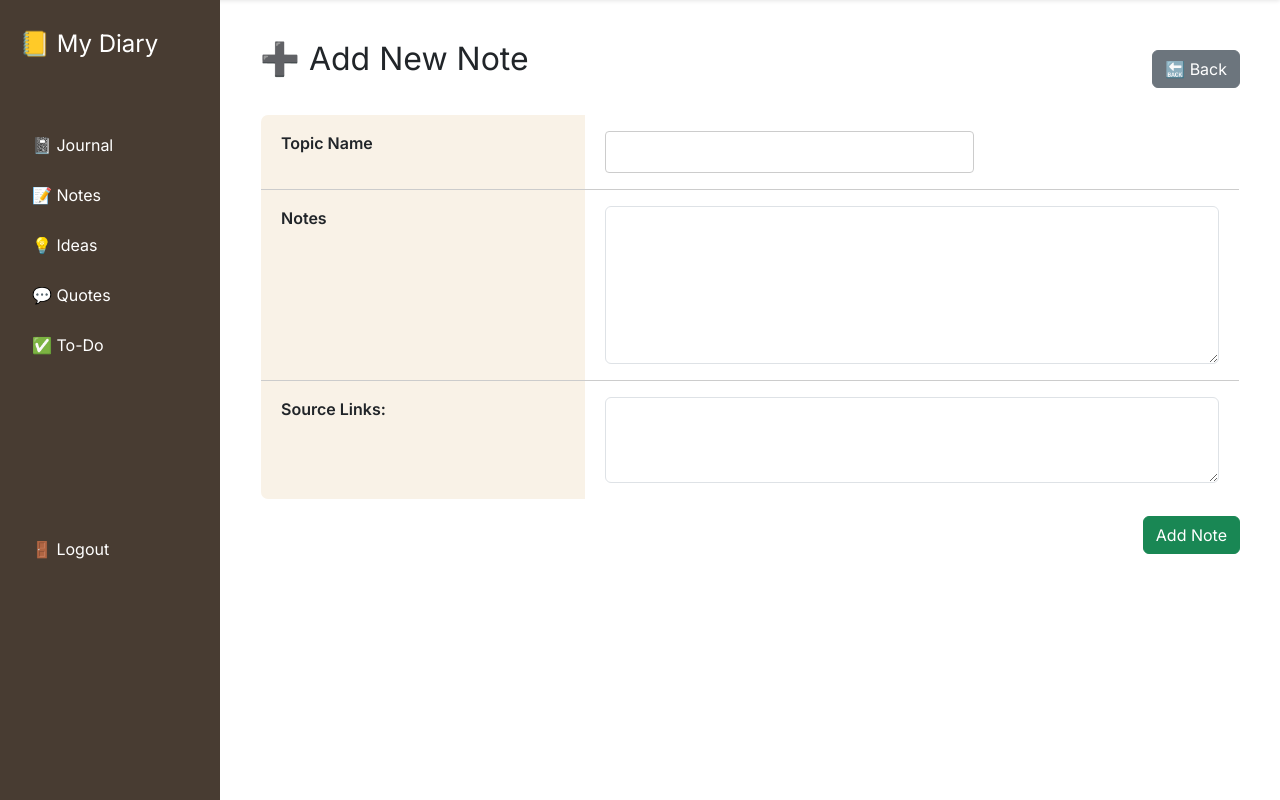
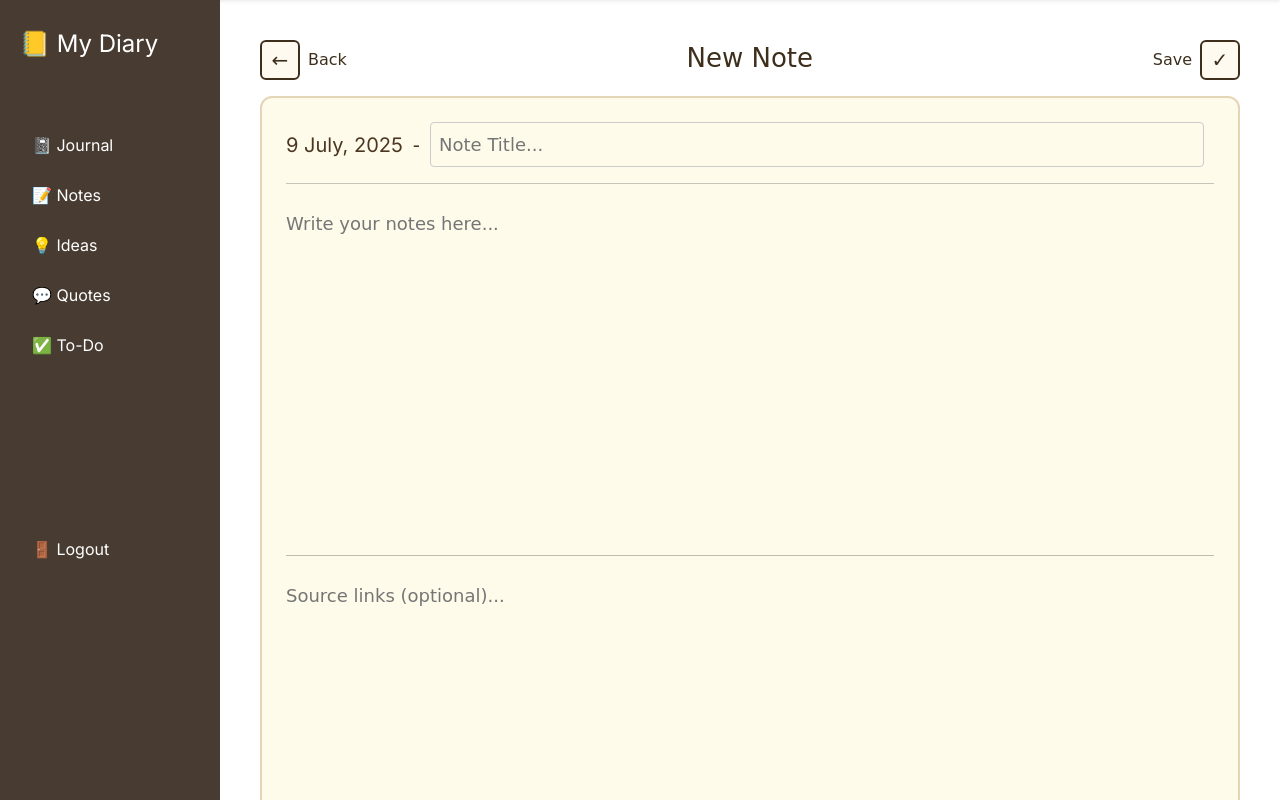
Before and after one commit to Krishna-Thombare/My-Digital-Diary, a Flask app: page /notes/add in a window 1280 px wide. Shown: the part 44-844 px from the top of the page. Run offline with Flask 3, Linux system fonts and the light colour scheme; the visitor is signed in with stand-in values (Sample User, id 1).

Commit message:
Added styling to the pages.

```diff
--- a/app/blueprints/journal/routes.py
+++ b/app/blueprints/journal/routes.py
@@ -1,6 +1,6 @@
 from flask import Blueprint, render_template, redirect, url_for, flash, session, request
 from . import journal_bp
-from datetime import date
+from datetime import date, datetime
 from app.forms.journal_form import JournalForm, DeleteForm
 from app.models import db, UserJournal
 from app.utils.decorators import login_required
@@ -17,6 +17,8 @@ def journal_list():
 @login_required
 def add_journal():
     form = JournalForm()
+    today = datetime.now()
+    date_str = f"{today.day} {today.strftime('%B, %Y')}"
     if form.validate_on_submit():
         new_entry = UserJournal(
             user_id=session["user_id"],
@@ -29,7 +31,7 @@ def add_journal():
         db.session.commit()
         flash("Journal entry saved!", "success")
         return redirect(url_for("journal.journal_list"))
-    return render_template("journal/journal_add.html", form=form)
+    return render_template("journal/journal_add.html", form=form, current_date=date_str)
 
 @journal_bp.route("/view/<int:journal_id>")
 @login_required
--- a/app/blueprints/notes/routes.py
+++ b/app/blueprints/notes/routes.py
@@ -1,6 +1,6 @@
 from flask import Blueprint, render_template, redirect, url_for, request, flash, session
 from . import notes_bp
-from datetime import date
+from datetime import date, datetime
 from app.forms.notes_form import NoteForm, DeleteForm
 from app.models import UserNotes, db
 from app.utils.decorators import login_required
@@ -17,6 +17,8 @@ def notes_list():
 @login_required
 def add_note():
     form = NoteForm()
+    today = datetime.now()
+    date_str = f"{today.day} {today.strftime('%B, %Y')}"
     if form.validate_on_submit():
         new_note = UserNotes(
             user_id=session["user_id"],
@@ -30,7 +32,7 @@ def add_note():
         db.session.commit()
         flash("Note added successfully!", "success")
         return redirect(url_for("notes.notes_list"))
-    return render_template("notes/notes_add.html", form=form)
+    return render_template("notes/notes_add.html", form=form, current_date=date_str)
 
 @notes_bp.route("/view/<int:note_id>")
 @login_required
--- a/app/blueprints/notes/templates/notes/notes_add.html
+++ b/app/blueprints/notes/templates/notes/notes_add.html
@@ -2,28 +2,35 @@
 
 {% block content %}
 <div class="d-flex justify-content-between align-items-center mb-3">
-    <h2>➕ Add New Note</h2>
-    <a href="{{ url_for('notes.notes_list') }}" class="btn btn-secondary">🔙 Back</a>
+    <div class="d-flex align-items-center">
+        <a href="{{ url_for('notes.notes_list') }}" class="vintage-icon-btn">←</a>
+        <span class="vintage-label ms-2">Back</span>
+    </div>
+
+    <h2 class="text-center flex-grow-1 vintage-title">New Note</h2>
+
+    <div class="d-flex align-items-center">
+        <span class="vintage-label me-2">Save</span>
+        <button form="noteForm" type="submit" class="vintage-icon-btn">✓</button>
+    </div>
 </div>
 
-<form method="POST">
-    {{ form.hidden_tag() }}
-    <table class="table table-bordered bg-white">
-        <tr>
-            <th>{{ form.note_name.label }}</th>
-            <td>{{ form.note_name(class="form-control") }}</td>
-        </tr>
-        <tr>
-            <th>{{ form.notes.label }}</th>
-            <td>{{ form.notes(rows=6, class="form-control") }}</td>
-        </tr>
-        <tr>
-            <th>{{ form.source_links.label }}</th>
-            <td>{{ form.source_links(rows=3, class="form-control") }}</td>
-        </tr>
-    </table>
-    <div class="d-flex justify-content-end">
-        {{ form.submit(class="btn btn-success") }}
-    </div>
-</form>
+<div class="vintage-diary-box">
+    <form id="noteForm" method="POST">
+        {{ form.hidden_tag() }}
+
+        <div class="vintage-header">
+            <span class="journal-date">{{ current_date }}</span> -
+            {{ form.note_name(class="vintage-topic-input", placeholder="Note Title...") }}
+            <hr class="vintage-line">
+        </div>
+        <hr>
+
+        <div class="vintage-body">
+            {{ form.notes(class="vintage-textarea", rows="12", placeholder="Write your notes here...") }}
+            <hr class="line">
+            {{ form.source_links(class="vintage-textarea", rows="4", placeholder="Source links (optional)...") }}
+        </div>
+    </form>
+</div>
 {% endblock %}
--- a/app/blueprints/todo/templates/todo/todo.html
+++ b/app/blueprints/todo/templates/todo/todo.html
@@ -2,9 +2,10 @@
 
 {% block content %}
 <h2>📝 To-Do List</h2>
+<br>
 
 <!-- Add Task Form -->
-<form method="POST" action="{{ url_for('todo.todo') }}" class="mb-4">
+<form method="POST" action="{{ url_for('todo.todo') }}" class="mb-3">
     {{ form.hidden_tag() }}
     {{ form.task.label }} {{ form.task(size=40, placeholder="Write your task...") }}
     <button type="submit" class="btn btn-primary btn-sm">Add</button>
--- a/app/static/css/style.css
+++ b/app/static/css/style.css
@@ -14,6 +14,8 @@ body {
 /* Layout Container */
 .layout {
     display: flex;
+    height: 100vh; /* Full viewport height */
+    overflow: hidden; /* Prevent sidebar from scrolling */
 }
 
 /* Sidebar */
@@ -56,7 +58,7 @@ body {
 }
 
 .content h1, .content h2 {
-    margin-bottom: 20px;
+    margin-bottom: 3px;
 }
 
 /* Task Done */
@@ -232,13 +234,14 @@ td {
     border-radius: 4px;
 }
 
-/* ===== Journal List Custom Styling (like hand-drawn image) ===== */
+/* ===== List Custom Styling ===== */
 
 .table {
-    background-color: #fff8dc; /* Light cream background like the image */
-    font-family: 'Comic Sans MS', cursive, sans-serif;
-    font-size: 16px;
-    border: px solid #ccc;
+    border: 2px solid #c7b299;     /* Outer border only */
+    border-collapse: collapse;     /* Merge borders, remove gaps */
+    border-radius: 12px;
+    width: 100%;
+    overflow: hidden;
 }
 
 .table th,
@@ -276,7 +279,7 @@ td {
 
 .btn-danger:hover {
     text-decoration: underline;
-    color: red; /* Ensure hover doesn't affect color */
+    color: red;
     background: none;
 }
 
@@ -286,10 +289,126 @@ td {
     font-size: 14px;
     padding: 6px 12px;
     border-radius: 6px;
-    background-color: #000;
+    background-color: #000000;
     color: #fff;
 }
 
 .btn-primary:hover {
-    background-color: #333;
+    background-color: #616161;
 }
+
+/* ===== Vintage Journal Style ===== */
+.vintage-title {
+    font-family: 'Comic Sans MS', cursive;
+    font-size: 26px;
+    color: #3e2f1c;
+}
+
+.vintage-diary-box {
+    background: #fffbea;
+    border: 2px solid #e4d5b7;
+    border-radius: 12px;
+    padding: 24px;
+}
+
+.vintage-header {
+    display: flex;
+    align-items: center;
+    gap: 10px;
+    font-family: 'Dancing Script', cursive;
+    font-size: 20px;
+    color: #4b3621;
+    margin-bottom: 10px;
+}
+
+.vintage-topic-input {
+    flex-grow: 1;
+    border: none;
+    border-bottom: 1px solid #8b6e4b;
+    background: transparent;
+    font-size: 18px;
+    font-family: 'Dancing Script', cursive;
+    color: #4b3621;
+    padding: 4px;
+}
+
+.vintage-topic-input:focus {
+    outline: none;
+    border-bottom: 2px solid #a1866f;
+}
+
+.vintage-line {
+    border: none;
+    border-bottom: 1px solid #c7b299;
+    margin-top: 10px;
+}
+
+.vintage-textarea {
+    width: 100%;
+    background: transparent;
+    border: none;
+    resize: none;
+    font-family: 'Dancing Script', cursive;
+    font-size: 18px;
+    color: #4b3621;
+    min-height: 300px;
+    padding-top: 10px;
+}
+
+.vintage-textarea:focus {
+    outline: none;
+}
+
+.line {
+    border: none;
+    border-bottom: 1px solid #000000;
+    margin-top: 15px;
+}
+
+/* Handwriting Font */
+@import url('https://fonts.googleapis.com/css2?family=Dancing+Script:wght@400;600&display=swap');
+
+/* === Icon Button with Label === */
+.vintage-icon-btn {
+    width: 40px;
+    height: 40px;
+    background-color: #fffaf0;
+    border: 2px solid #3e2f1c;
+    color: #3e2f1c;
+    font-size: 20px;
+    display: inline-flex;
+    align-items: center;
+    justify-content: center;
+    border-radius: 6px;
+    font-family: 'Comic Sans MS', cursive, sans-serif;
+    cursor: pointer;
+    text-decoration: none;
+    padding: 0;
+}
+
+.vintage-icon-btn:hover {
+    background-color: #fce8c8;
+}
+
+.vintage-label {
+    font-family: 'Comic Sans MS', cursive, sans-serif;
+    font-size: 16px;
+    color: #3e2f1c;
+}
+
+/* === Edit Button - Idea & Quote === */
+
+.edit-btn {
+    background-color: transparent;
+    color: red;
+    font-weight: bold;
+    border: none;
+    padding: 0;
+    cursor: pointer;
+    text-decoration: none;
+}
+
+.edit-btn:hover {
+    text-decoration: underline;
+    color: rgb(77, 77, 77);
+}
--- a/app/templates/navbar.html
+++ b/app/templates/navbar.html
@@ -7,7 +7,7 @@
 </div> -->
 
 <nav class="navbar">
-    <div class="navbar-left">
+    <div class="navbar-left" >
         <strong>My Digital Diary</strong>
     </div>
     <div class="navbar-right">
```
Also changed, not shown: app/blueprints/ideas/templates/ideas/idea_add.html (+20 -14 lines), app/blueprints/ideas/templates/ideas/idea_edit.html (+22 -11 lines), app/blueprints/ideas/templates/ideas/ideas_list.html (+7 -10 lines), app/blueprints/journal/templates/journal/journal_add.html (+27 -17 lines), app/blueprints/journal/templates/journal/journal_read.html (+21 -7 lines), app/blueprints/notes/templates/notes/notes_read.html (+28 -13 lines), app/blueprints/quotes/templates/quotes/quote_add.html (+20 -14 lines), app/blueprints/quotes/templates/quotes/quote_edit.html (+21 -10 lines), app/blueprints/quotes/templates/quotes/quotes_list.html (+7 -9 lines).
